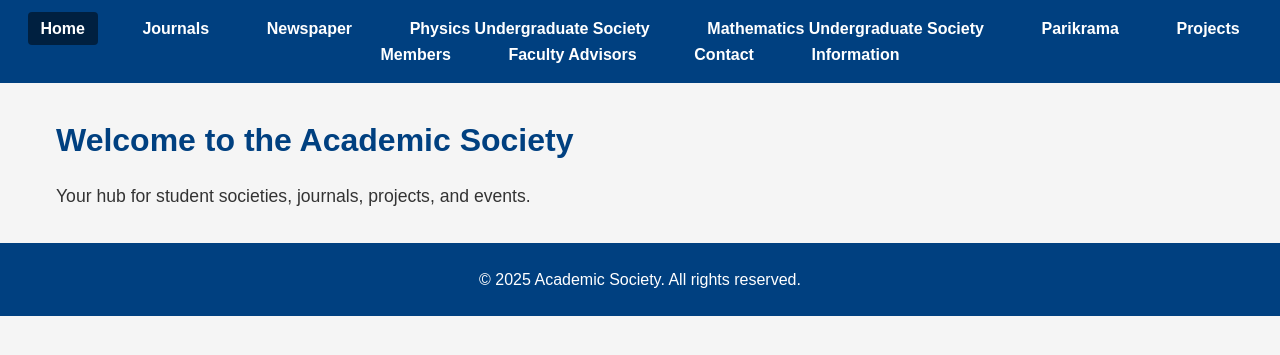
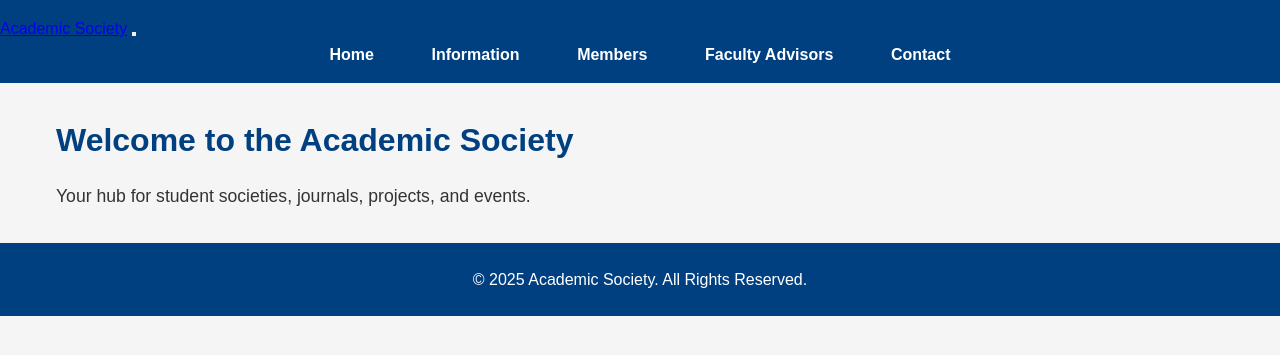
Before and after one commit to Research-Undergraduate-Society/student-research, a Jekyll site: the page built from index.html, in a window 1280 px wide. Shown: the top 355 px of the page. Built offline with Jekyll 4.4.1, drawn with Linux system fonts in a browser that asks for light colours.

Commit message:
Update default.html

```diff
--- a/_layouts/default.html
+++ b/_layouts/default.html
@@ -1,42 +1,39 @@
----
-layout: null
----
 <!DOCTYPE html>
 <html lang="en">
 <head>
   <meta charset="UTF-8">
   <meta name="viewport" content="width=device-width, initial-scale=1.0">
   <title>{{ page.title }} | Academic Society</title>
-
-  <link rel="stylesheet" href="{{ 'style.css' | relative_url }}">
-
-  <script src="{{ 'script.js' | relative_url }}"></script>
-
+  <link rel="stylesheet" href="style.css">
 </head>
 <body>
-  <nav>
-    <ul>
-      <li><a href="{{ 'index.html' | relative_url }}"{% if page.url == '/' or page.url == '/index.html' %} class="active"{% endif %}>Home</a></li>
-      <li><a href="{{ 'journals.html' | relative_url }}"{% if page.url == '/journals.html' %} class="active"{% endif %}>Journals</a></li>
-      <li><a href="{{ 'newspaper.html' | relative_url }}"{% if page.url == '/newspaper.html' %} class="active"{% endif %}>Newspaper</a></li>
-      <li><a href="{{ 'physics.html' | relative_url }}"{% if page.url == '/physics.html' %} class="active"{% endif %}>Physics Undergraduate Society</a></li>
-      <li><a href="{{ 'mathematics.html' | relative_url }}"{% if page.url == '/mathematics.html' %} class="active"{% endif %}>Mathematics Undergraduate Society</a></li>
-      <li><a href="{{ 'parikrama.html' | relative_url }}"{% if page.url == '/parikrama.html' %} class="active"{% endif %}>Parikrama</a></li>
-      <li><a href="{{ 'projects.html' | relative_url }}"{% if page.url == '/projects.html' %} class="active"{% endif %}>Projects</a></li>
-      <li><a href="{{ 'members.html' | relative_url }}"{% if page.url == '/members.html' %} class="active"{% endif %}>Members</a></li>
-      <li><a href="{{ 'faculty.html' | relative_url }}"{% if page.url == '/faculty.html' %} class="active"{% endif %}>Faculty Advisors</a></li>
-      <li><a href="{{ 'contact.html' | relative_url }}"{% if page.url == '/contact.html' %} class="active"{% endif %}>Contact</a></li>
-      <li><a href="{{ 'info.html' | relative_url }}"{% if page.url == '/info.html' %} class="active"{% endif %}>Information</a></li>
-    </ul>
-  </nav>
+
+  <header>
+      <nav>
+          <a href="index.html" class="nav-brand">Academic Society</a>
+          <button class="hamburger-menu" aria-label="Toggle navigation" aria-expanded="false">
+            <span></span>
+            <span></span>
+            <span></span>
+          </button>
+          <ul class="nav-links">
+            <li><a href="index.html">Home</a></li>
+            <li><a href="infor.html">Information</a></li>
+            <li><a href="members.html">Members</a></li>
+            <li><a href="faculty.html">Faculty Advisors</a></li>
+            <li><a href="contact.html">Contact</a></li>
+          </ul>
+      </nav>
+  </header>
 
   <main class="container">
     {{ content }}
   </main>
 
   <footer>
-    <p>&copy; 2025 Academic Society. All rights reserved.</p>
+    <p>&copy; 2025 Academic Society. All Rights Reserved.</p>
   </footer>
 
-  </body>
+  <script src="script.js"></script>
+</body>
 </html>
```
